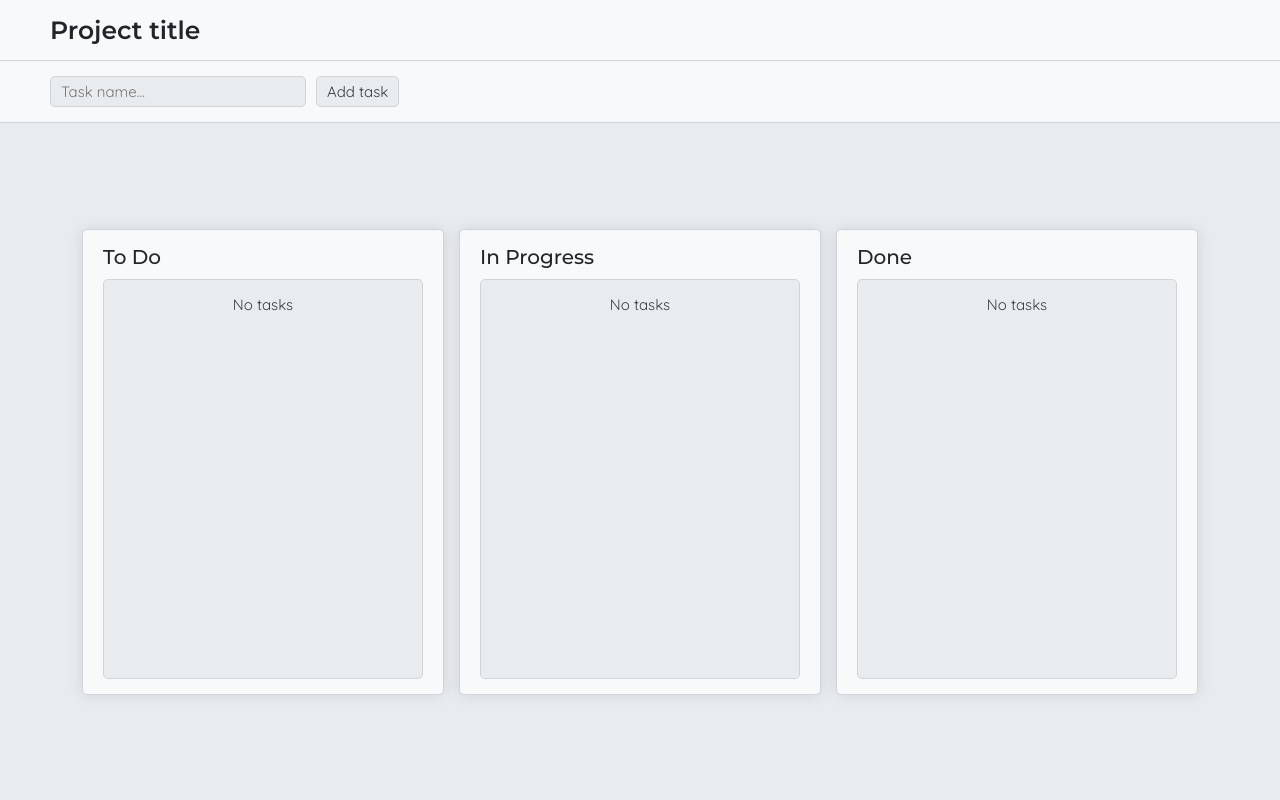
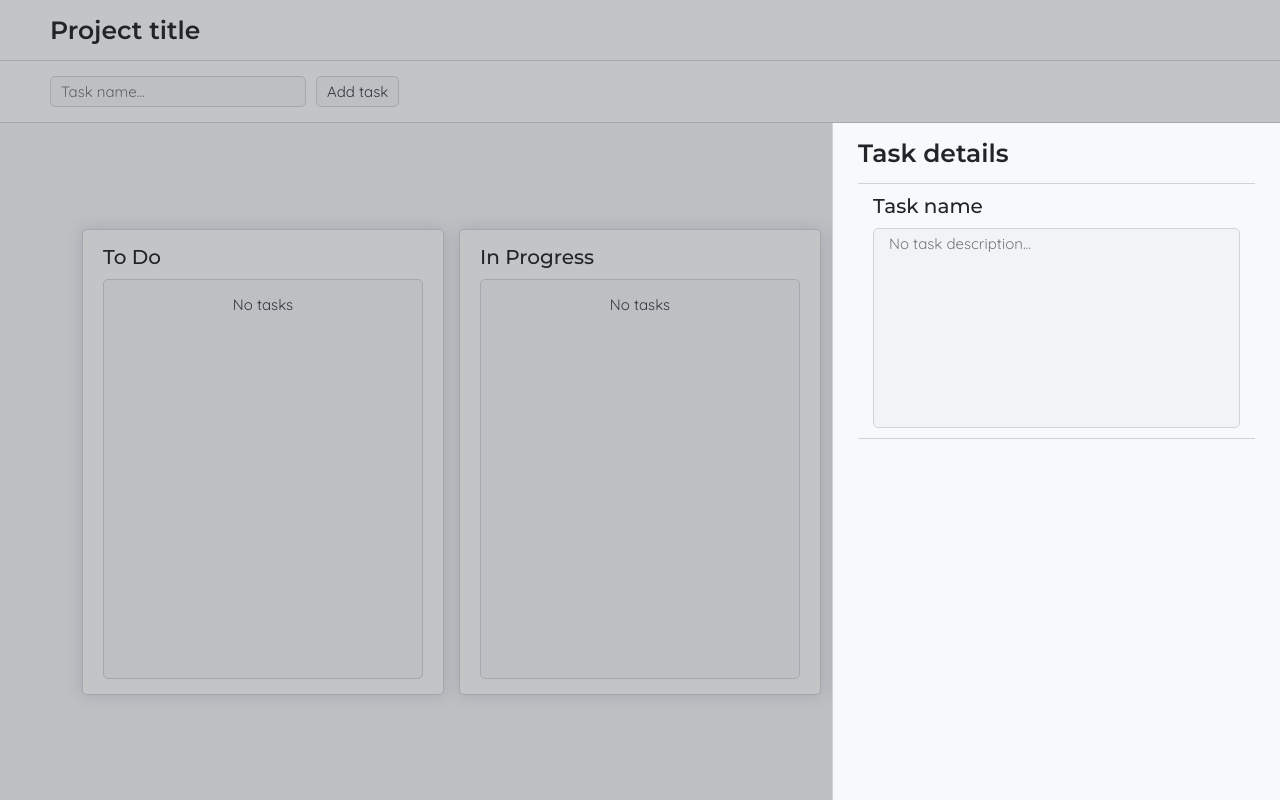
Before and after one commit to KDTenshi/react-spacely-app, a React (Vite) app: page / in a window 1280 px wide. Built offline with nearby package versions, Linux system fonts and the light colour scheme.

Commit message:
Created Task Panel component template and did some minor changes

```diff
--- a/src/components/Board/ui/Board.module.scss
+++ b/src/components/Board/ui/Board.module.scss
@@ -38,4 +38,5 @@
   align-items: center;
   justify-content: center;
   gap: 15px;
+  position: relative;
 }
--- a/src/components/Board/ui/Board.tsx
+++ b/src/components/Board/ui/Board.tsx
@@ -22,6 +22,7 @@ import {
 import type { TColumnType } from "../../../shared/types/types";
 import { TaskCard } from "../../TaskCard";
 import { Button, Heading, Input } from "../../../shared/ui";
+import { TaskPanel } from "../../TaskPanel";
 
 const Board: FC = () => {
   const dispatch = useAppDispatch();
@@ -107,6 +108,7 @@ const Board: FC = () => {
         </form>
       </div>
       <div className={style.Columns}>
+        <TaskPanel />
         <DndContext
           onDragStart={handleDragStart}
           onDragOver={handleDragOver}
--- /dev/null
+++ b/src/components/TaskPanel/index.ts
@@ -0,0 +1,3 @@
+import TaskPanel from "./ui/TaskPanel";
+
+export { TaskPanel };
--- /dev/null
+++ b/src/components/TaskPanel/ui/TaskPanel.module.scss
@@ -0,0 +1,48 @@
+@use "../../../shared/style/colors.scss" as c;
+@use "../../../shared/style/typography.scss" as t;
+
+.Panel {
+  position: absolute;
+  top: 0;
+  bottom: 0;
+  right: 0;
+  width: 35vw;
+  background: c.$WHITE;
+  border-left: 1px solid c.$GRAY;
+  z-index: 10;
+  padding: 15px 25px;
+  display: flex;
+  flex-direction: column;
+  gap: 15px;
+}
+
+.Form {
+  display: flex;
+  flex-direction: column;
+  gap: 10px;
+  padding: 10px 15px;
+  border-top: 1px solid c.$GRAY;
+  border-bottom: 1px solid c.$GRAY;
+}
+
+.Description {
+  @include t.BODY_2();
+
+  background: c.$GRAY_LIGHT;
+  border: 1px solid c.$GRAY;
+  border-radius: 5px;
+  padding: 5px 15px;
+  height: 25vh;
+  resize: none;
+  outline: 0;
+}
+
+.Wrapper {
+  position: fixed;
+  top: 0;
+  bottom: 0;
+  left: 0;
+  right: 0;
+  background: rgba($color: c.$BLACK, $alpha: 0.25);
+  z-index: 5;
+}
--- /dev/null
+++ b/src/components/TaskPanel/ui/TaskPanel.tsx
@@ -0,0 +1,20 @@
+import type { FC } from "react";
+import style from "./TaskPanel.module.scss";
+import { Heading } from "../../../shared/ui";
+
+const TaskPanel: FC = () => {
+  return (
+    <>
+      <div className={style.Panel}>
+        <Heading level={3}>Task details</Heading>
+        <form className={style.Form}>
+          <Heading level={4}>Task name</Heading>
+          <textarea className={style.Description} placeholder="No task description..."></textarea>
+        </form>
+      </div>
+      <div className={style.Wrapper}></div>
+    </>
+  );
+};
+
+export default TaskPanel;
--- a/src/shared/style/colors.scss
+++ b/src/shared/style/colors.scss
@@ -1,5 +1,5 @@
 $BLACK: #212529;
 $GRAY_DARK: #343a40;
 $GRAY: #ced4da;
-$GRAY_LIGHT: #e9ecef;
+$GRAY_LIGHT: #f1f3f5;
 $WHITE: #f8f9fa;
--- a/src/shared/ui/Input/Input.tsx
+++ b/src/shared/ui/Input/Input.tsx
@@ -21,10 +21,10 @@ const sizeStyles: ListUnion<InputSize> = {
   small: style.Small,
 };
 
-const Input: FC<InputProps> = ({ fontSize = "medium", color = "light", className = "", ...props }) => {
+const Input: FC<InputProps> = ({ fontSize = "medium", color = "light", className = "", type = "text", ...props }) => {
   const inputClassName = [colorStyles[color], sizeStyles[fontSize], className].join(" ");
 
-  return <input type="text" className={inputClassName} {...props} />;
+  return <input className={inputClassName} type={type} {...props} />;
 };
 
 export default Input;
```
